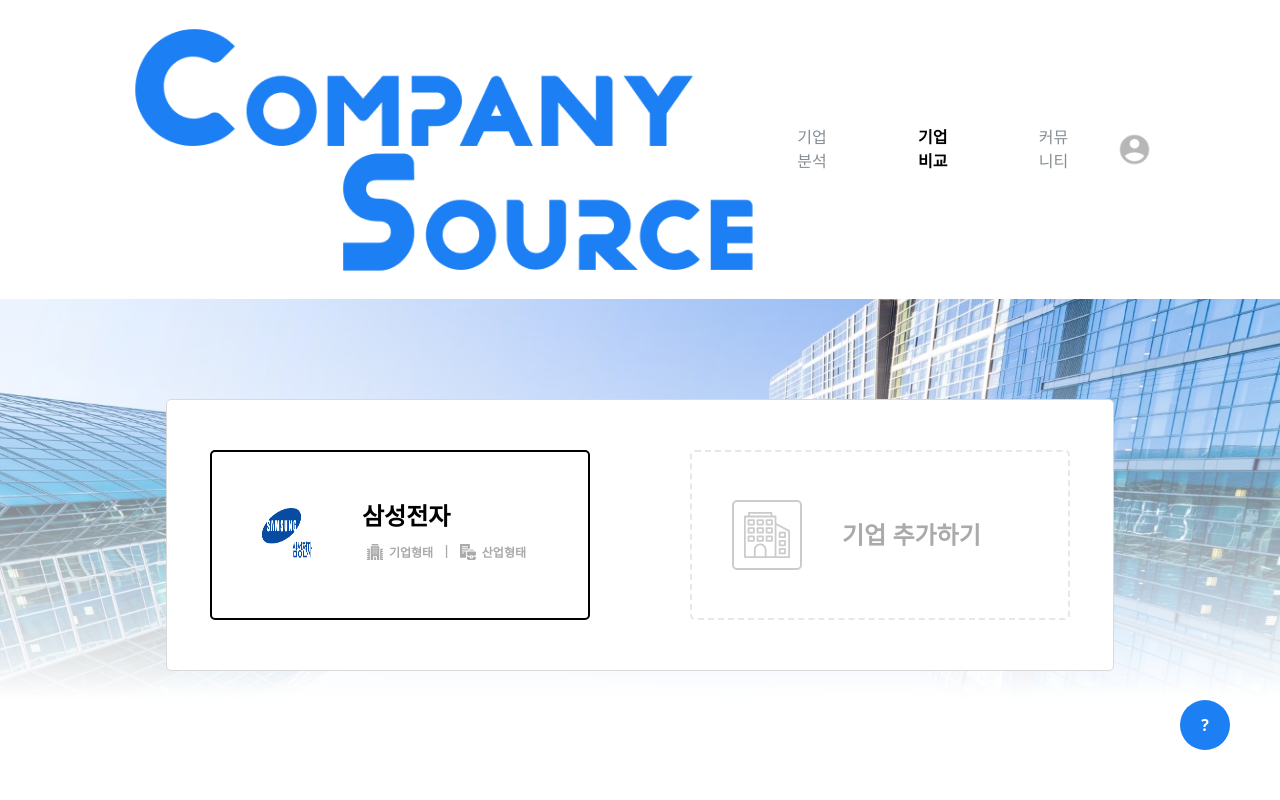
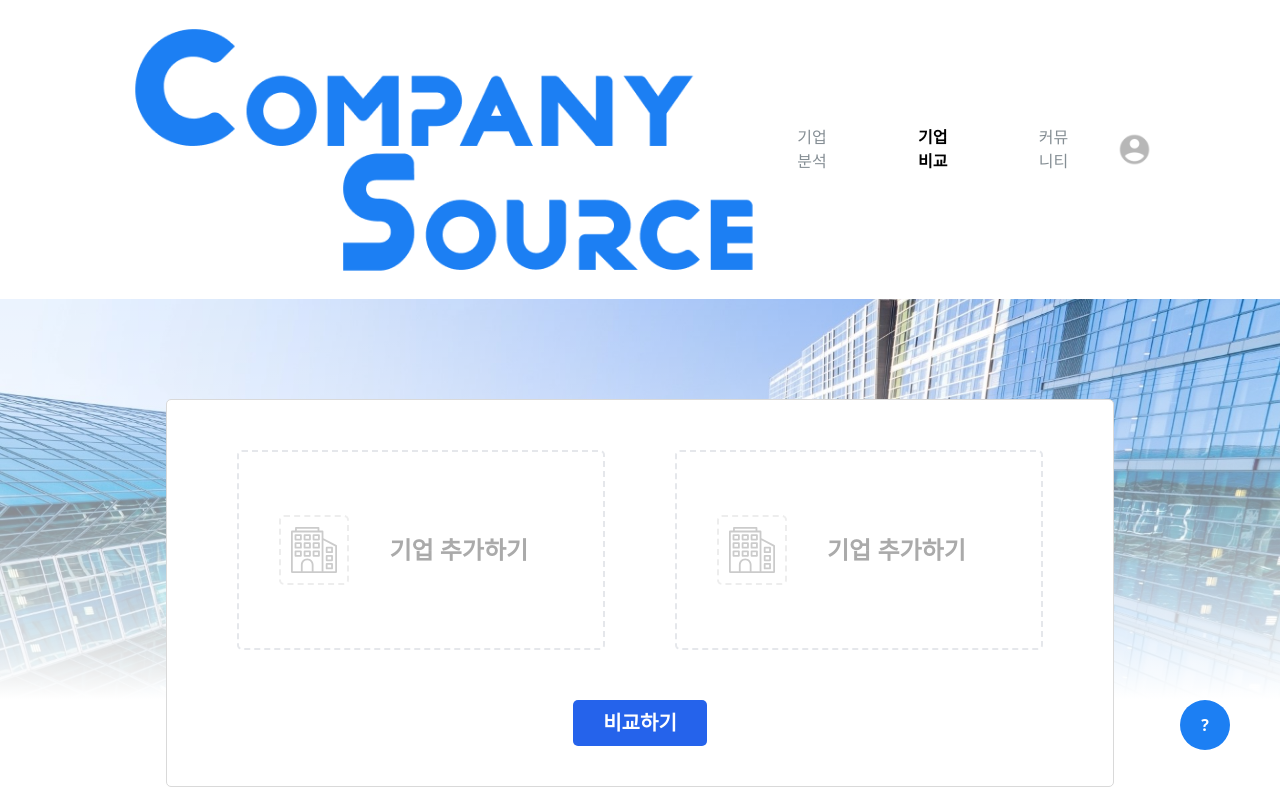
Before and after one commit to SJPark97/Company-Source, a Next.js app in the folder front/: page /comparison in a window 1280 px wide. Built offline with nearby package versions, Linux system fonts and the light colour scheme.

Commit message:
Feat: 기업 비교 선택창 완성

```diff
--- a/front/src/components/comparison/CompanyComparisonCard.tsx
+++ b/front/src/components/comparison/CompanyComparisonCard.tsx
@@ -1,68 +1,43 @@
-import Image from "next/image";
-import { useDispatch, useSelector } from "react-redux";
-import { openModal } from "@/stores/comparison/controlModal";
+import { useSelector } from "react-redux";
 import { RootState } from "@/stores/store";
+import UnselectedCard from "./UnselectedCard";
+import SelectedCard from "./SelectedCard";
+import cardLocation from "@/models/cardLocation";
 
-interface Iprops {
-  cardLocation: "left" | "right";
-}
 
-export default function CompanyComparisonCard({ cardLocation }: Iprops) {
+export default function CompanyComparisonCard({ cardLocation }: cardLocation) {
 
-  const dispatch = useDispatch();
   const isLeftCardSelected = useSelector((state: RootState) => {
     return state.leftSelectedCompany.isSelected
   })
   const isRightCardSelected = useSelector((state: RootState) => {
     return state.rightSelectedCompany.isSelected
   })
-  const leftCardCompanyInfo = useSelector((state: RootState) => {
-    return state.leftSelectedCompany
-  })
-  const rightCardCompanyInfo = useSelector((state: RootState) => {
-    return state.rightSelectedCompany
-  })
 
 
   if (cardLocation === "left" && !isLeftCardSelected) {
     return (
-      <div className="flex flex-col justify-center relative w-[380px] h-[170px] border-black border-solid border-2 rounded-5" >
-        <div className="flex mx-40">
-          <Image src="/samsung-detail.png" alt="company-icon-1" width={82} height={82} className="p-10 w-70 h-70" />
-          <div className="flex flex-col ml-40 text-black font-bold text-24">
-            <span>삼성전자</span>
-            <div className="flex mx-5 my-10">
-              <Image src="/company-size.svg" alt="company-size" width={30} height={30} className="w-16 h-16" />
-              <span className="ml-6 text-12 text-[#AAAAAA]">기업형태</span>
-              <span className="-mt-2 mx-10 text-12 text-[#AAAAAA]">|</span>
-              <Image src="/company-industry.svg" alt="company-industry" width={30} height={30} className="w-16 h-16" />
-              <span className="ml-6 text-12 text-[#AAAAAA]">산업형태</span>
-            </div>
-          </div>
-        </div>
-      </div>
+      <>
+        <UnselectedCard cardLocation="left" />
+      </>
     )
   } else if (cardLocation === "right" && !isRightCardSelected) {
     return (
-      <button onClick={() => { dispatch(openModal()) }} className="flex flex-col justify-center relative w-[380px] h-[170px] border-dashed border-2 rounded-5 hover:transform hover:scale-110 transition-transform duration-200 ease-out" >
-        <div className="flex mx-40">
-          <Image src="/company-icon-1.svg" alt="company-icon-1" width={60} height={60} className="p-10 border-2 border-black border-solid rounded-5 w-70 h-70 opacity-20" />
-          <div className="self-center ml-40 text-[#AAAAAA] font-bold text-24">기업 추가하기</div>
-        </div>
-      </button>
+      <>
+        <UnselectedCard cardLocation="right" />
+      </>
     )
   } else if (cardLocation === "left" && isLeftCardSelected) {
     return (
-      <button onClick={() => { dispatch(openModal()) }} className="flex flex-col justify-center relative w-[380px] h-[170px] border-dashed border-2 rounded-5 hover:transform hover:scale-110 transition-transform duration-200 ease-out" >
-        <div className="flex mx-40">
-          <Image src="/company-icon-1.svg" alt="company-icon-1" width={60} height={60} className="p-10 border-2 border-black border-solid rounded-5 w-70 h-70 opacity-20" />
-          <div className="self-center ml-40 text-[#AAAAAA] font-bold text-24">기업 추가하기</div>
-        </div>
-      </button>
+      <>
+        <SelectedCard cardLocation="left" />
+      </>
     )
   } else {
     return (
-      <div></div>
+      <>
+        <SelectedCard cardLocation="right" />
+      </>
     )
   }
 
--- a/front/src/components/comparison/ModalInnerCard.tsx
+++ b/front/src/components/comparison/ModalInnerCard.tsx
@@ -1,32 +1,34 @@
 import Image from "next/image";
 import { useDispatch, useSelector } from "react-redux";
-import { closeModal } from "@/stores/comparison/controlModal";
+import { closeLeftModal, closeRightModal } from "@/stores/comparison/controlModal";
 import companyInfo from "@/models/companyInfo";
 import { RootState } from "@/stores/store";
-import { selectLeftCard } from "@/stores/comparison/leftSelectedCompany";
-import { selectRightCard } from "@/stores/comparison/rightSelectedCompany";
+import { selectLeftCard, setLeftCardCompany } from "@/stores/comparison/leftSelectedCompany";
+import { selectRightCard, setRightCardCompany } from "@/stores/comparison/rightSelectedCompany";
+import { useEffect, useState } from "react";
 
 
 interface Iprops {
   corpImg: string,
-  companyName: string,
+  corpName: string,
   corpSize: string,
   indutyName: string,
 }
 
-export default function ModalInnerCard({ corpImg, companyName, corpSize, indutyName }: Iprops) {
+export default function ModalInnerCard({ corpImg, corpName, corpSize, indutyName }: Iprops) {
 
   const dispatch = useDispatch();
-  const isLeftCardSelected = useSelector((state: RootState) => {
-    return state.leftSelectedCompany.isSelected
+
+  const isLeftModalOpen = useSelector((state: RootState) => {
+    return state.controlModal.isLeftOpen
   })
-  const isRightCardSelected = useSelector((state: RootState) => {
-    return state.rightSelectedCompany.isSelected
+  const isRightModalOpen = useSelector((state: RootState) => {
+    return state.controlModal.isRightOpen
   })
 
-  const payload: companyInfo = {
+  const companyInfo = {
     corpImg: corpImg,
-    corpName: companyName,
+    corpName: corpName,
     corpSize: corpSize,
     indutyName: indutyName
   }
@@ -50,23 +52,19 @@ export default function ModalInnerCard({ corpImg, companyName, corpSize, indutyN
           />
         )}
       </div>
-      <div className="grow mr-10 self-center">{companyName}</div>
+      <div className="grow mr-10 self-center">{corpName}</div>
       <button
         className="flex-none text-13 text-white bg-[#73D0F4] mr-10 self-center px-3 py-1 rounded-2"
         onClick={() => {
-          // 모달 닫으면서 선택된 기업을 카드에 넣어줘야함
-          dispatch(closeModal());
-          if (!(isLeftCardSelected && isRightCardSelected)) {
-            console.log("왼쪽, 오른쪽 다 선택 안됨")
-            dispatch(selectLeftCard())
-          } else if (isLeftCardSelected) {
-            console.log("왼쪽은 이미 선택되어있음")
-            dispatch(selectRightCard())
-          } else if (isRightCardSelected) {
-            console.log("오른쪽은 이미 선택되어있음")
-            dispatch(selectLeftCard)
-          } else {
-            console.log("둘 다 선택됨")
+          // 추가하기 버튼 onClick 이벤트 : 모달창을 닫으면서 기업을 store에 추가해야함
+          if (isLeftModalOpen) {
+            dispatch(selectLeftCard());
+            dispatch(setLeftCardCompany(companyInfo));
+            dispatch(closeLeftModal());
+          } else if (isRightModalOpen) {
+            dispatch(selectRightCard());
+            dispatch(setRightCardCompany(companyInfo));
+            dispatch(closeRightModal());
           }
         }}>추가하기</button>
     </div >
--- /dev/null
+++ b/front/src/components/comparison/SelectedCard.tsx
@@ -0,0 +1,63 @@
+import cardLocation from "@/models/cardLocation";
+import companyInfo from "@/models/companyInfo";
+import { openLeftModal, openRightModal } from "@/stores/comparison/controlModal";
+import { RootState } from "@/stores/store";
+import Image from "next/image";
+import { useEffect, useState } from "react";
+import { useDispatch, useSelector } from "react-redux";
+
+export default function SelectedCard({ cardLocation }: cardLocation) {
+
+  const dispatch = useDispatch();
+  const [companyInfo, setCompanyInfo] = useState<companyInfo>({ corpImg: "", corpName: "", corpSize: "", indutyName: "", isSelected: false });
+  const handleOpenModal = (whichLocation: "left" | "right") => {
+    if (whichLocation === "left") {
+      dispatch(openLeftModal())
+    } else {
+      dispatch(openRightModal())
+    }
+  }
+
+  const leftCompanyInfo = useSelector((state: RootState) => {
+    return state.leftSelectedCompany
+  })
+  const rightCompanyInfo = useSelector((state: RootState) => {
+    return state.rightSelectedCompany
+  })
+  useEffect(() => {
+
+    if (cardLocation === "left") {
+      setCompanyInfo(leftCompanyInfo)
+    } else {
+      setCompanyInfo(rightCompanyInfo)
+    }
+
+  }, [leftCompanyInfo, rightCompanyInfo])
+
+  console.log(leftCompanyInfo, rightCompanyInfo)
+
+  return (
+    <div className="flex flex-col justify-between whitespace-nowrap relative w-full h-full border-[#AAAAAA] border-solid border-2 rounded-5 border-opacity-20" >
+      <div className="flex mx-20 mt-20">
+        <Image src={companyInfo.corpImg} alt="company-icon-1" width={82} height={82} className="m-10 w-82 h-82" />
+        <div className="flex flex-col ml-20 text-black font-bold text-24">
+          <span>{companyInfo.corpName}</span>
+          <div className="flex flex-col mx-5 my-10">
+            <div className="flex">
+              <Image src="/company-size.svg" alt="company-size" width={30} height={30} className="w-16 h-16" />
+              <span className="ml-6 text-12 text-[#AAAAAA] whitespace-normal">{companyInfo.corpSize}</span>
+              {/* <span className="-mt-2 mx-10 text-12 text-[#AAAAAA]">|</span> */}
+            </div>
+            <div className="flex mt-8">
+              <Image src="/company-industry.svg" alt="company-industry" width={30} height={30} className="w-16 h-16" />
+              <span className="ml-6 text-12 text-[#AAAAAA] whitespace-normal">{companyInfo.indutyName}</span>
+            </div>
+          </div>
+        </div>
+      </div>
+      <div className="flex justify-center mt-10 mx-20 mb-20">
+        <button className="bg-[#73D0F4] w-full text-white px-5 py-8 font-bold rounded-5 hover:bg-blue-600" onClick={() => handleOpenModal(cardLocation)}>다른 기업 선택하기</button>
+      </div>
+    </div>
+  )
+}
--- /dev/null
+++ b/front/src/components/comparison/UnselectedCard.tsx
@@ -0,0 +1,26 @@
+import cardLocation from "@/models/cardLocation";
+import { openLeftModal, openRightModal } from "@/stores/comparison/controlModal";
+import Image from "next/image"
+import { useDispatch } from "react-redux"
+
+export default function UnselectedCard({ cardLocation }: cardLocation) {
+
+  const dispatch = useDispatch();
+
+  const handleOpenModal = (whichLocation: "left" | "right") => {
+    if (whichLocation === "left") {
+      dispatch(openLeftModal())
+    } else {
+      dispatch(openRightModal())
+    }
+  }
+
+  return (
+    <button onClick={() => { handleOpenModal(cardLocation) }} className="flex flex-col whitespace-nowrap justify-center relative w-full h-full border-dashed border-2 rounded-5 hover:transform hover:scale-110 transition-transform duration-200 ease-out" >
+      <div className="flex mx-40">
+        <Image src="/company-icon-1.svg" alt="company-icon-1" width={60} height={60} className="p-10 border-2 border-[#AAAAAA] border-dashed rounded-5 w-70 h-70 opacity-20" />
+        <div className="self-center ml-40 text-[#AAAAAA] font-bold text-24">기업 추가하기</div>
+      </div>
+    </button>
+  )
+}
--- /dev/null
+++ b/front/src/models/cardLocation.ts
@@ -0,0 +1,4 @@
+interface cardLocation {
+  cardLocation: "left" | "right"
+}
+export default cardLocation
--- a/front/src/pages/comparison.tsx
+++ b/front/src/pages/comparison.tsx
@@ -1,8 +1,32 @@
 import NavBar from "@/components/NavBar";
 import CompanyComparisonCard from "@/components/comparison/CompanyComparisonCard";
 import ComparisonModal from "@/components/comparison/ComparisonModal";
+import { RootState } from "@/stores/store";
+import { useState } from "react";
+import { useSelector } from "react-redux";
 
 export default function Comparison() {
+
+  const [isReadyToCompare, setIsReadyToCompare] = useState<boolean>(false);
+
+  const isLeftCardSelected = useSelector((state: RootState) => {
+    return state.leftSelectedCompany.isSelected
+  })
+  const isRightCardSelected = useSelector((state: RootState) => {
+    return state.rightSelectedCompany.isSelected
+  })
+
+  const handleOnclick = () => {
+    if ((!isLeftCardSelected && !isRightCardSelected)) {
+      alert("비교할 기업이 선택되지 않았습니다!")
+    } else if (!isLeftCardSelected) {
+      alert("왼쪽 기업도 선택해주세요!")
+    } else if (!isRightCardSelected) {
+      alert("오른쪽 기업도 선택해주세요!")
+    } else {
+      setIsReadyToCompare(true);
+    }
+  }
 
   return (
     <>
@@ -10,15 +34,18 @@ export default function Comparison() {
       <div className="flex flex-col bg-no-repeat bg-cover bg-comparison h-[400px]">
         <div className="bg-gradient-to-b from-[rgba(255,255,255,0)] to-[rgba(255,255,255,1)] h-[400px]">
           <div className="flex flex-col bg-white border-gray-500 rounded-5 mt-100 mx-[13vw] border-1">
+            <div className="flex justify-between min-h-[300px]">
+              <div className="mx-70 my-50 w-full">
+                <CompanyComparisonCard cardLocation="left" />
+                <ComparisonModal modalLocation="left" />
+              </div>
+              <div className="mr-70 my-50 w-full">
+                <CompanyComparisonCard cardLocation="right" />
+                <ComparisonModal modalLocation="right" />
+              </div>
+            </div>
             <div className="flex justify-center">
-              <div className="m-50">
-                <CompanyComparisonCard cardLocation="left" />
-                <ComparisonModal />
-              </div>
-              <div className="m-50">
-                <CompanyComparisonCard cardLocation="right" />
-                <ComparisonModal />
-              </div>
+              <button className="bg-blue-600 text-white font-bold text-20 px-30 py-8 rounded-5 mx-20 mb-40 hover:bg-blue-800 hover:shadow-lg hover:shadow-blue-300 hover:duration-500" onClick={() => handleOnclick()}>비교하기</button>
             </div>
           </div>
           <div className="mb-100"></div>
--- a/front/src/stores/comparison/controlModal.ts
+++ b/front/src/stores/comparison/controlModal.ts
@@ -1,29 +1,43 @@
 import { createSlice } from "@reduxjs/toolkit";
 
 interface ImodalState {
-  isOpen: boolean,
+  isLeftOpen: boolean,
+  isRightOpen: boolean
 }
 
 const initialState: ImodalState = {
-  isOpen: false
+  isLeftOpen: false,
+  isRightOpen: false
 }
 
 const controlModalSlice = createSlice({
   name: "selectCompany",
   initialState,
   reducers: {
-    openModal(state: ImodalState) {
-      state.isOpen = true
+    openLeftModal(state: ImodalState) {
+      console.log("왼쪽 모달 열림")
+      state.isLeftOpen = true
     },
-    closeModal(state: ImodalState) {
-      state.isOpen = false
+    closeLeftModal(state: ImodalState) {
+      console.log("왼쪽 모달 닫힘")
+      state.isLeftOpen = false
+    },
+    openRightModal(state: ImodalState) {
+      console.log("오른쪽 모달 열림")
+      state.isRightOpen = true
+    },
+    closeRightModal(state: ImodalState) {
+      console.log("오른쪽 모달 닫힘")
+      state.isRightOpen = false
     },
   }
 })
 
 export const {
-  openModal,
-  closeModal
+  openLeftModal,
+  closeLeftModal,
+  openRightModal,
+  closeRightModal
 } = controlModalSlice.actions;
 
 export default controlModalSlice.reducer;
--- a/front/src/stores/comparison/leftSelectedCompany.ts
+++ b/front/src/stores/comparison/leftSelectedCompany.ts
@@ -21,12 +21,15 @@ const leftSelectedCompanySlice = createSlice({
   name: "leftSelectedCompany",
   initialState,
   reducers: {
-    setleftCardCompany(state, action) {
-      if (state.isSelected) {
-        state = action.payload;
-      }
+    setLeftCardCompany(state, action: CompanyInfoPayloadAction) {
+      console.log("왼쪽 카드 수정")
+      state.corpImg = action.payload.corpImg;
+      state.corpName = action.payload.corpName;
+      state.corpSize = action.payload.corpSize;
+      state.indutyName = action.payload.indutyName;
     },
     selectLeftCard(state) {
+      console.log("왼쪽 카드 select")
       state.isSelected = true
     },
     unselectLeftCard(state) {
@@ -36,7 +39,7 @@ const leftSelectedCompanySlice = createSlice({
 })
 
 export const {
-  setleftCardCompany,
+  setLeftCardCompany,
   selectLeftCard,
   unselectLeftCard
 } = leftSelectedCompanySlice.actions;
--- a/front/src/stores/comparison/rightSelectedCompany.ts
+++ b/front/src/stores/comparison/rightSelectedCompany.ts
@@ -1,5 +1,9 @@
 import companyInfo from "@/models/companyInfo";
 import { createSlice } from "@reduxjs/toolkit";
+
+interface CompanyInfoPayloadAction {
+  payload: companyInfo,
+}
 
 const initialState: companyInfo = {
   corpImg: "",
@@ -13,12 +17,15 @@ const rightSelectedCompanySlice = createSlice({
   name: "rightSelectedCompany",
   initialState,
   reducers: {
-    setRightCardCompany(state, action) {
-      if (state.isSelected) {
-        state = action.payload;
-      }
+    setRightCardCompany(state, action: CompanyInfoPayloadAction) {
+      console.log("오른쪽 카드 수정")
+      state.corpImg = action.payload.corpImg;
+      state.corpName = action.payload.corpName;
+      state.corpSize = action.payload.corpSize;
+      state.indutyName = action.payload.indutyName;
     },
     selectRightCard(state) {
+      console.log("오른쪽 카드 select")
       state.isSelected = true
     },
     unselectRightCard(state) {
```
Also changed, not shown: front/src/components/ComparisonSearchBar.tsx (+9 -13 lines), front/src/components/comparison/ComparisonModal.tsx (+13 -6 lines), 1 other file (tests, documents, lock files or other folders).
